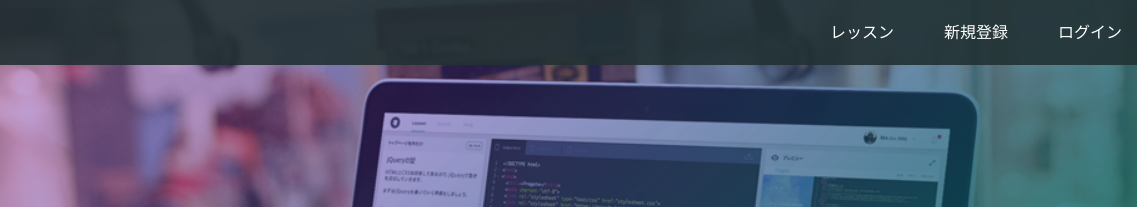
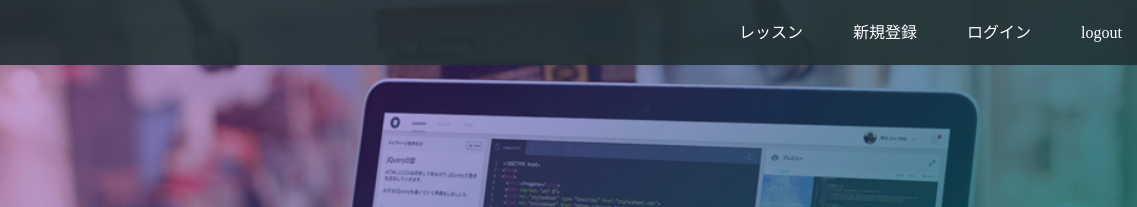
Before and after one commit to Aki-Mo/AKi-Mo.github.io, a plain HTML site: page index.html in a window 1280 px wide. Shown: the top 207 px of the page, 143-1280 px from the left. Drawn offline with Linux system fonts and the light colour scheme.

Commit message:
Update index.html

```diff
--- a/index.html
+++ b/index.html
@@ -18,6 +18,7 @@
         <a href="#">レッスン</a>
         <a href="#">新規登録</a>
         <a href="#" class="login">ログイン</a>
+        <a href="#" class="login">logout</a>
       </div>
     </div>
   </header>
```
